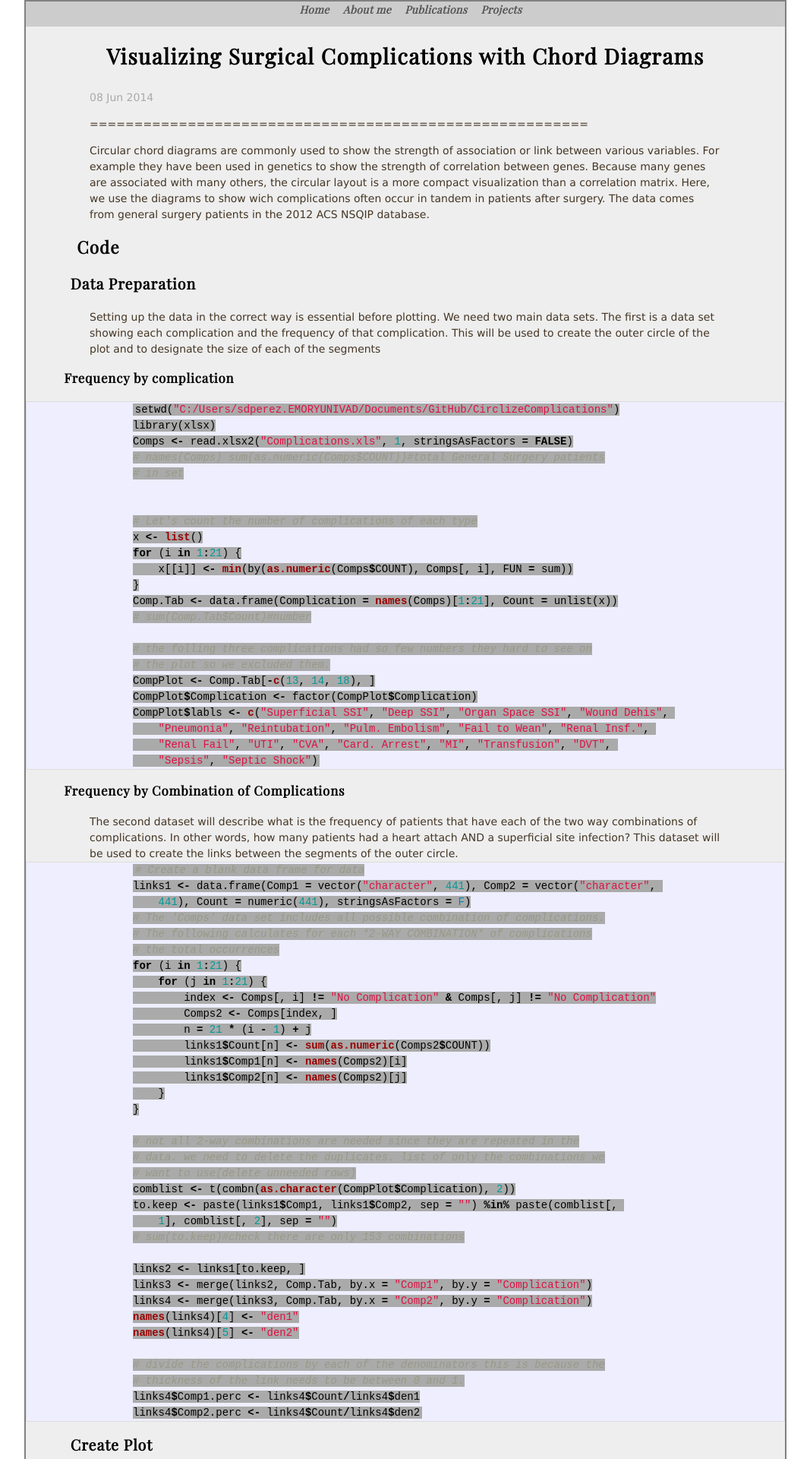
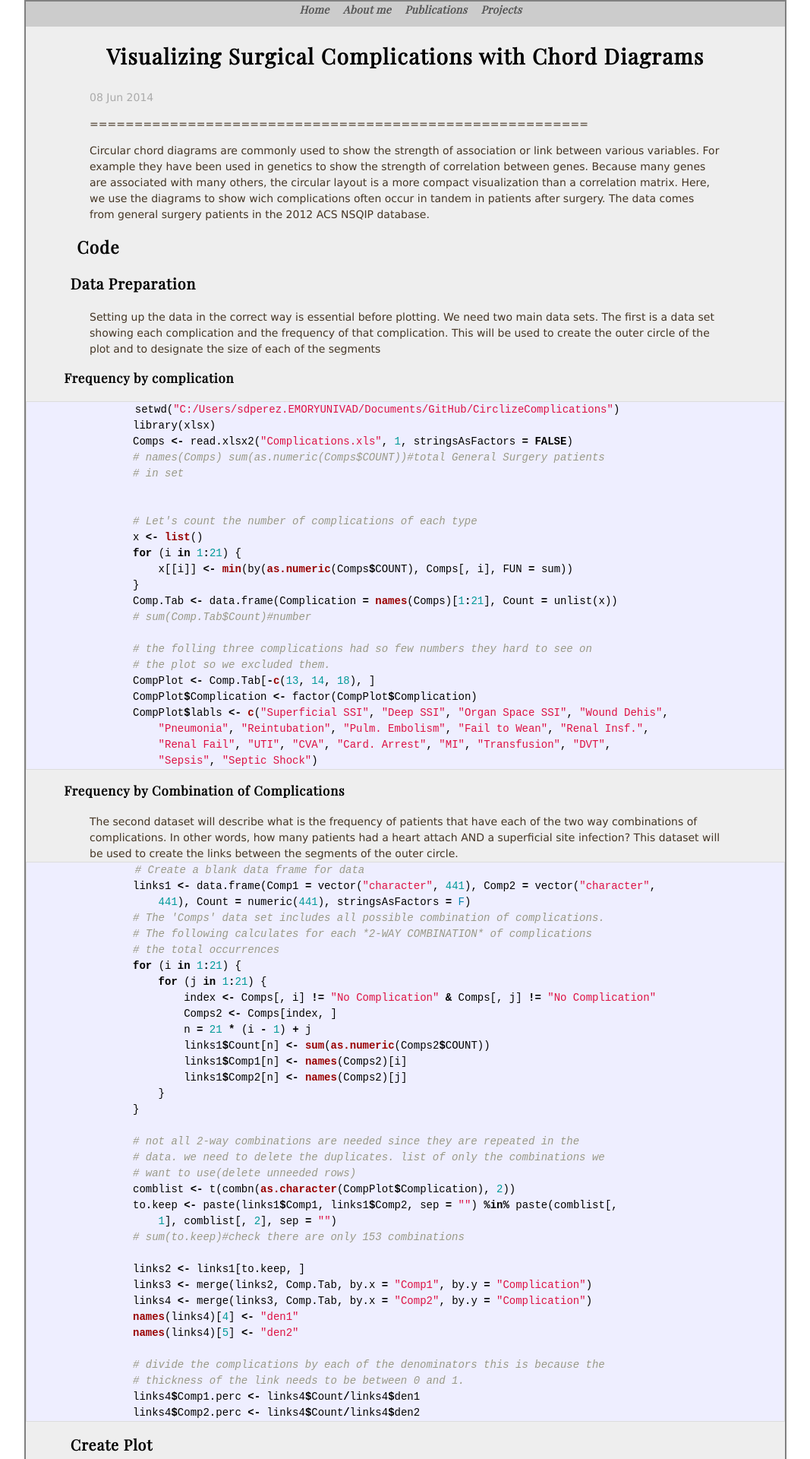
Before and after one commit to sdperez/sdperez.github.io, a Jekyll site: the page built from _posts/2014-06-08-chord-diag-complications.md, in a window 1280 px wide. Shown: the top 1920 px of the page at 76% size, without its empty margins (106-1173 px from the left). Built offline with Jekyll 4.4.1, drawn with Linux system fonts in a browser that asks for light colours; some web fonts are replaced; Markdown is read by kramdown in place of the engine named in the settings.

Commit message:
Small change to CSS
background color on code

```diff
--- a/css/main.css
+++ b/css/main.css
@@ -236,7 +236,7 @@ a:visited { color: #a0a; }
 
 .post code {
   border: 1px solid #ddd;
-  background-color: #aaa;
+  background-color: #eef;
   padding: 0 .2em;
 
 }
```
